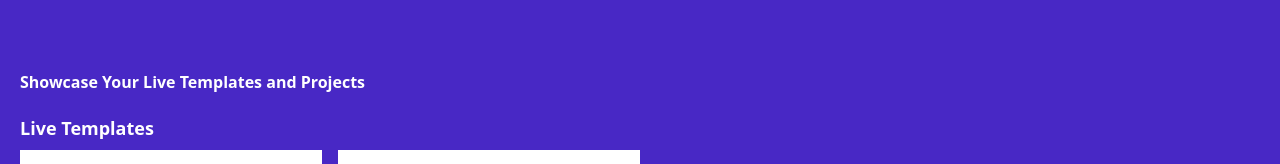
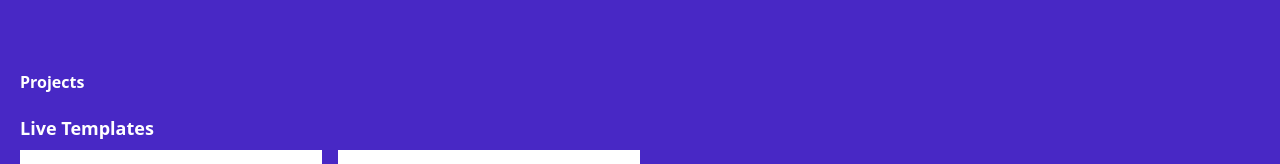
Before and after one commit to hereshecodes/hereshecodes.app, a React (Create React App) app: page / in a window 1280 px wide. Shown: the part 1548-1712 px from the top of the page. Built offline with nearby package versions, Linux system fonts and the light colour scheme.

Commit message:
Update Projects.js

```diff
--- a/src/components/Projects.js
+++ b/src/components/Projects.js
@@ -6,8 +6,7 @@ const Projects = () => {
       <div className="container mx-auto grid md:grid-cols-2 items-center justify-center md:justify-between">
         <div className="about-info">
           <p className="pb-5 title-font font-semibold">
-            Showcase Your Live Templates and Projects
-          </p>
+Projects          </p>
 
           {/* Live Templates */}
           <div>
```
